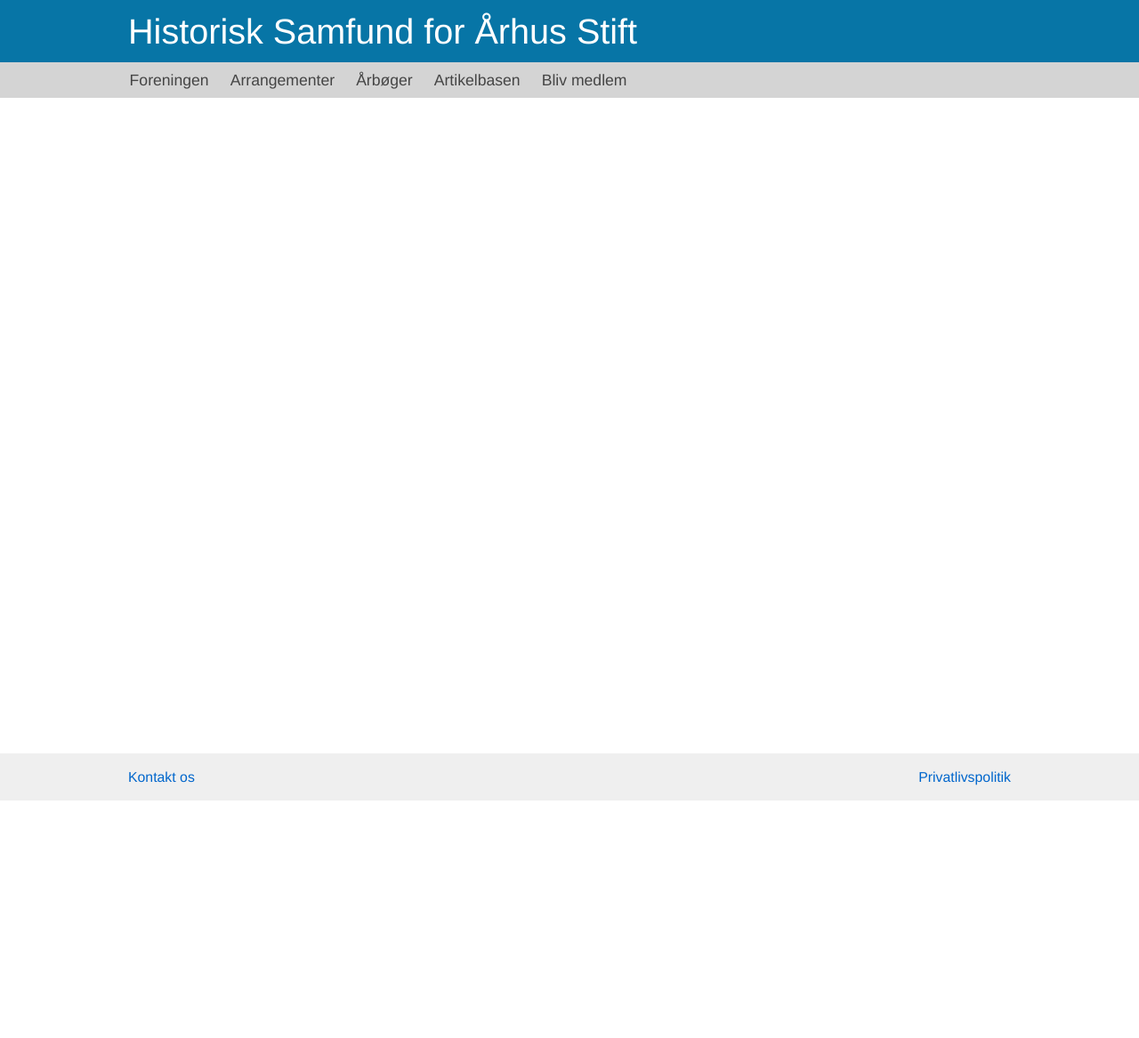
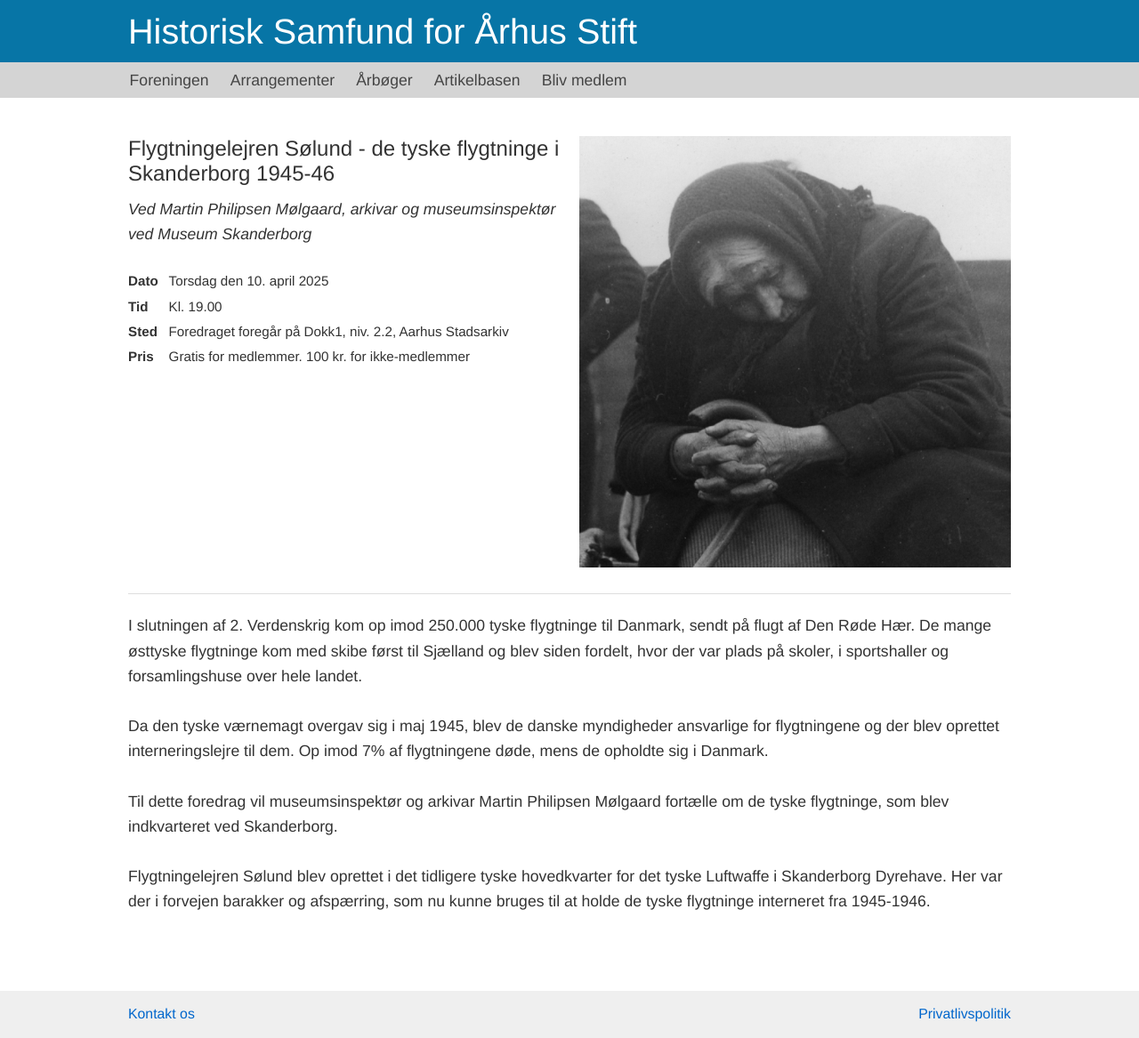
Before and after one commit to guldhorn/historisk-samfund, a Jekyll site: the page built from arrangementer/2025-04-10-flygtningelejren-soelund.md, in a window 1280 px wide. Shown: the whole page at 89% size. Built offline with Jekyll 4.4.1, drawn with Linux system fonts in a browser that asks for light colours; before the commit the page ends 900 px from its top, so only the background shows below that; some of the changed lines change nothing that is shown.

Commit message:
Update arrangements.yaml

```diff
--- a/_data/arrangements.yaml
+++ b/_data/arrangements.yaml
@@ -93,7 +93,7 @@
   time: Kl. 19.00
   price: Gratis for medlemmer. 100 kr. for ikke-medlemmer
 
-- page_url: /arrangementer/2025-04-10-flygtningelejren-sølund
+- page_url: /arrangementer/2025-04-10-flygtningelejren-soelund
   image_url: /assets/Flygtningelejren sølund_arrangementsside.jpg
   image_alt: Flygtningelejren Sølund - de tyske flygtninge i Skanderborg 1945-46
   title: Flygtningelejren Sølund - de tyske flygtninge i Skanderborg 1945-46
```
